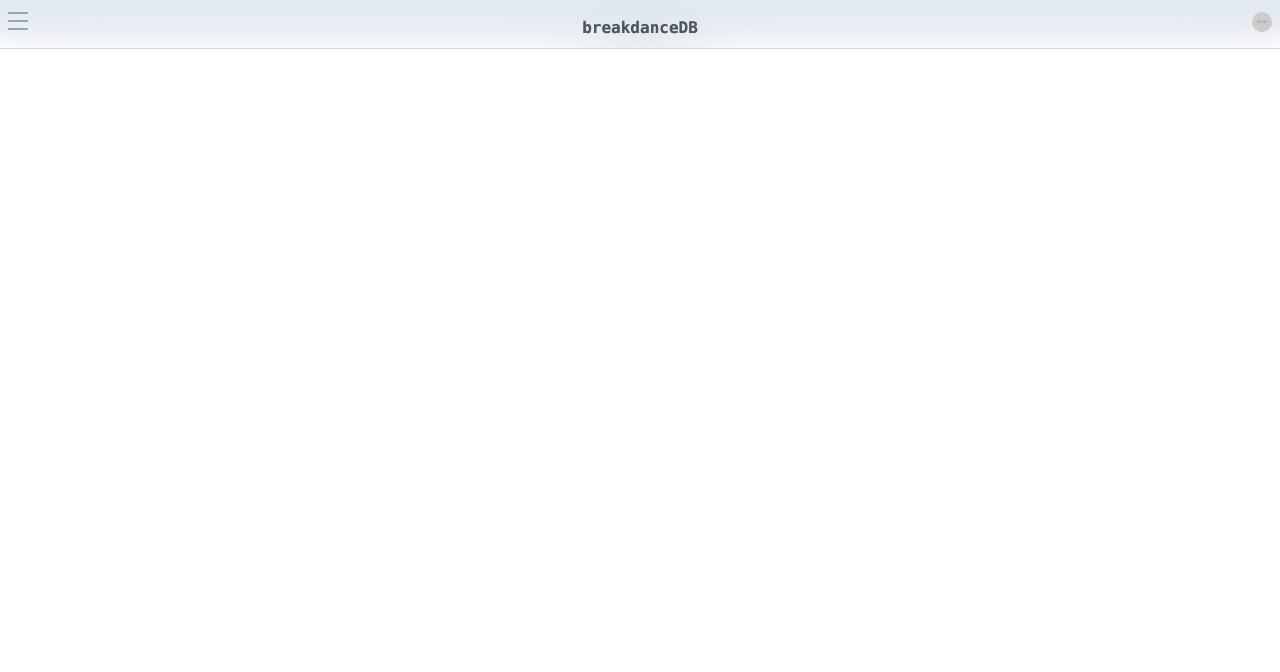
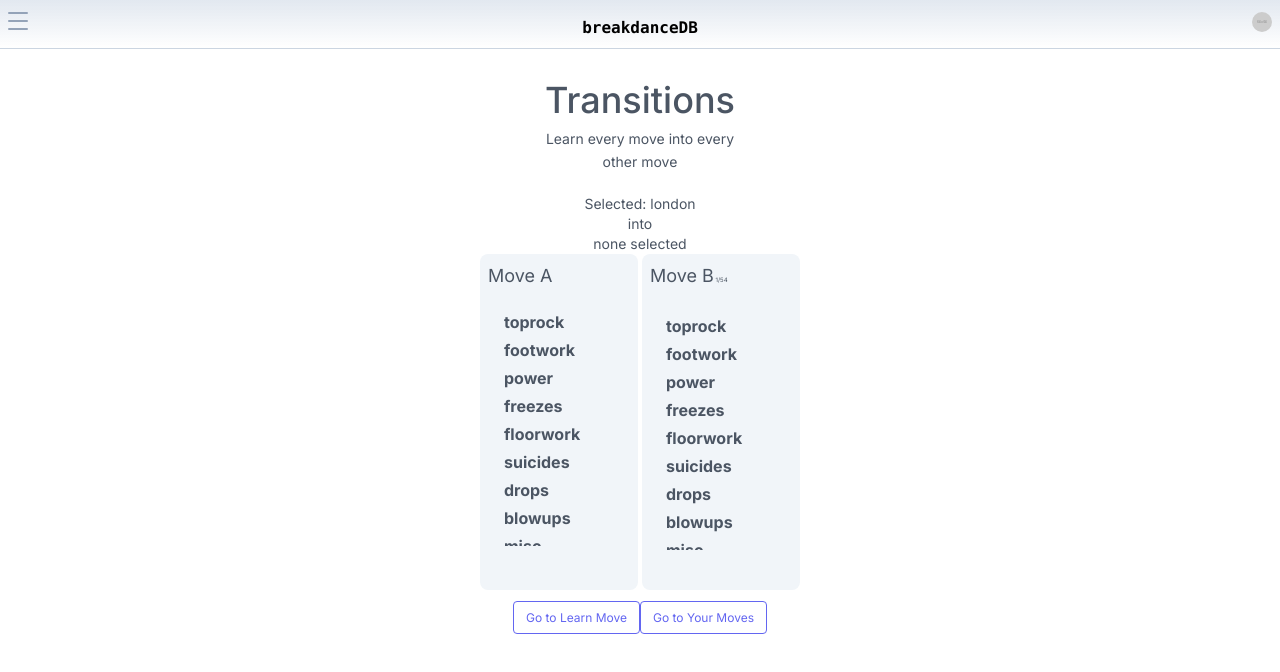
Before and after one commit to volaix/breakdancedb, a Next.js app: page /learntransitions in a window 1280 px wide. Shown: the top 672 px of the page. Built offline with nearby package versions, Linux system fonts and the light colour scheme.

Commit message:
base done

```diff
--- a/src/app/_components/Header.tsx
+++ b/src/app/_components/Header.tsx
@@ -65,6 +65,9 @@ export default function RenderHeader() {
                     <a href="/yourmoves">📚 Your Moves 📚</a>
                   </li>
                   <li className="my-2 border-b border-gray-400 uppercase">
+                    <a href="/learntransitions">🧐 Transitions 🧐</a>
+                  </li>
+                  <li className="my-2 border-b border-gray-400 uppercase">
                     <a href="/learnflows">💪 RNG Set 💪</a>
                   </li>
                   <li className="my-2 border-b border-gray-400 uppercase">
@@ -90,11 +93,6 @@ export default function RenderHeader() {
                   </li>
                   {inDevelopment || (
                     <li className="my-2 border-b border-gray-400 uppercase">
-                      <a href="/">Learn Transitions</a>
-                    </li>
-                  )}
-                  {inDevelopment || (
-                    <li className="my-2 border-b border-gray-400 uppercase">
                       <a href="/nodes">Nodeview</a>
                     </li>
                   )}
--- a/src/app/learntransitions/page.tsx
+++ b/src/app/learntransitions/page.tsx
@@ -1,9 +1,191 @@
-import RenderHeader from '@/app/_components/Header'
-const Page = () => {
+'use client'
+// @format
+import { useRef } from 'react'
+import Link from 'next/link'
+import { useEffect, useState } from 'react'
+import { Notification } from '../_components/Notification'
+import { useZustandStore } from '../_utils/zustandLocalStorage'
+
+const coolRanking = new Map<number, string>([
+  [1, 'not cool at all'],
+  [2, 'not cool'],
+  [3, 'cool'],
+  [4, 'very cool'],
+  [5, 'excitedly cool'],
+])
+
+function TriStateCheckbox({ text }: { text: string }) {
+  const [state, setState] = useState<{ checked?: true; indeterminate?: true }>(
+    {},
+  )
+  const checkboxRef = useRef<HTMLInputElement>(null)
+
+  const handleClick = () => {
+    setState((prevState) => {
+      //return indeterminate if checked
+      if (prevState.checked) {
+        return { indeterminate: true }
+        //return empty if indeterminate
+      } else if (prevState.indeterminate) {
+        return {}
+        //return checked if nothing
+      } else if (!prevState.checked && !prevState.indeterminate)
+        return { checked: true }
+      //no change as fallback
+      else return prevState
+    })
+  }
+
+  useEffect(() => {
+    if (checkboxRef.current) {
+      checkboxRef.current.indeterminate = !!state.indeterminate
+    }
+  }, [state])
+
   return (
-    <div>
-      <RenderHeader />
+    <div className="">
+      <label className="mb-1">
+        <input
+          className="mr-2"
+          type="checkbox"
+          ref={checkboxRef}
+          checked={!!state.checked}
+          onClick={handleClick}
+        />
+        <span className={`${state.indeterminate && 'line-through'}`}>
+          {text}
+        </span>
+      </label>
     </div>
   )
 }
-export default Page
+
+//----------------------------mainrender--------------------------
+/*
+ * Renders 3 moves with 3 buttons at the bottom.
+ */
+export default function RenderFlows() {
+  //-----------------------------state-----------------------------
+  //learning refers to "what will be displayed" and is RNG set
+  const [selected, setSelected] = useState('london')
+  const [visible, setVisible] = useState(false)
+  const [notificationMessage, setNotificationMessage] = useState<string>('')
+  const [textAreaValue, setTextAreaValue] = useState<string>('')
+  const [ratingVal, setRatingVal] = useState<number>(1)
+  const [moves, setMoves] = useState<Array<[string, string[]]>>()
+  const getLsUserMoves = useZustandStore((state) => state.getLsUserMoves)
+  // --------------hooks--------
+  //Show Notifcation for 2 seconds
+  useEffect(() => {
+    const fadeOutTimer = setTimeout(() => setVisible(false), 2000)
+    return () => clearTimeout(fadeOutTimer)
+  }, [visible])
+
+  //Hide
+  useEffect(() => {
+    setMoves(Object.entries(getLsUserMoves()))
+  }, [getLsUserMoves])
+  //-------------------------handlers--------------------------------
+
+  //-----------------------render--------------------
+  return (
+    <main className="mt-20 flex w-full max-w-xs flex-col items-center justify-between text-sm dark:text-gray-600 ">
+      {/* -------------------TITLE SECTION--------------- */}
+      <section className="mb-5 flex w-full flex-col text-center dark:text-gray-400">
+        {/* ---------------------------TITLE------------------------ */}
+        <hgroup>
+          <h1 className="title-font mb-2 text-3xl font-medium sm:text-4xl dark:text-white">
+            Transitions
+          </h1>
+          <p className="mx-auto px-2 text-sm leading-relaxed lg:w-2/3">
+            {`Learn every move into every other move`}
+          </p>
+        </hgroup>
+      </section>
+      {/* ----------END OF TITLE SECTION------------- */}
+      <p className="text-default-500 text-small">Selected: {selected}</p>
+      <p>into</p>
+      <p>none selected</p>
+      <section className="flex w-full">
+        {/* //----------------------BASE MOVE----------------------- */}
+        <article className="w-1/2 rounded-lg bg-slate-100 p-2 pb-10 dark:bg-gray-800 dark:bg-opacity-40">
+          <h2 className="text-lg">Move A</h2>
+          <div className="space-y-2">
+            <div
+              className="scrollbar scrollbar-thin scrollbar-thumb-rounded scrollbar-thumb-dark
+            h-64 overflow-y-scroll rounded p-4"
+            >
+              {moves &&
+                moves.map(([category, moves], moveIndex) => (
+                  <article key={moveIndex}>
+                    <h3 className="mt-1 text-base font-bold">{category}</h3>
+                    <section className="flex flex-col">
+                      {moves.map((move, moveIndex) => (
+                        <label key={moveIndex} className="mb-1">
+                          <input
+                            type="radio"
+                            name="baseMove"
+                            className="mr-2 text-blue-500"
+                            value={move}
+                            onChange={(e) => setSelected(e.target.value)}
+                          />
+                          {move}
+                        </label>
+                      ))}
+                    </section>
+                  </article>
+                ))}
+            </div>
+          </div>
+        </article>
+        {/* -------------------MOVE B---------------- */}
+        <article className="ml-1 w-1/2 rounded-lg bg-slate-100 p-2 pb-10 dark:bg-gray-800 dark:bg-opacity-40">
+          <h2 className="text-lg">
+            Move B<span className="text-4xs">{' 1/54'}</span>
+          </h2>
+          <div className="space-y-2">
+            <div
+              className="scrollbar scrollbar-thin scrollbar-thumb-rounded scrollbar-thumb-dark
+    h-64 overflow-y-scroll rounded p-4"
+            >
+              {moves &&
+                moves.map(([category, moves], moveIndex) => (
+                  <article key={moveIndex}>
+                    <h3 className="mt-1 text-base font-bold">{category}</h3>
+                    <section className="flex flex-col">
+                      {moves.map((move, moveIndex) => (
+                        <TriStateCheckbox key={moveIndex} text={move} />
+                      ))}
+                    </section>
+                  </article>
+                ))}
+            </div>
+          </div>
+        </article>
+        {/* ---------------END OF MODIFIER------------ */}
+      </section>
+      {/* //--------------------------END OF BASE MOVE------------------------------- */}
+
+      {/* ----------------------------------RESULT BUTTONS------------------------------------ */}
+      <Notification visible={visible} message={notificationMessage} />
+      {
+        <div className="flex justify-evenly px-2 py-5 text-xs">
+          <section>
+            <Link
+              className="rounded border border-indigo-500 px-3 py-2 text-center text-indigo-500"
+              href="/yourmoves"
+            >
+              Go to Learn Move
+            </Link>
+            <Link
+              href="/yourmoves"
+              className="rounded border border-indigo-500 px-3 py-2 text-center text-indigo-500"
+            >
+              Go to Your Moves
+            </Link>
+          </section>
+        </div>
+      }
+    </main>
+  )
+}
```
